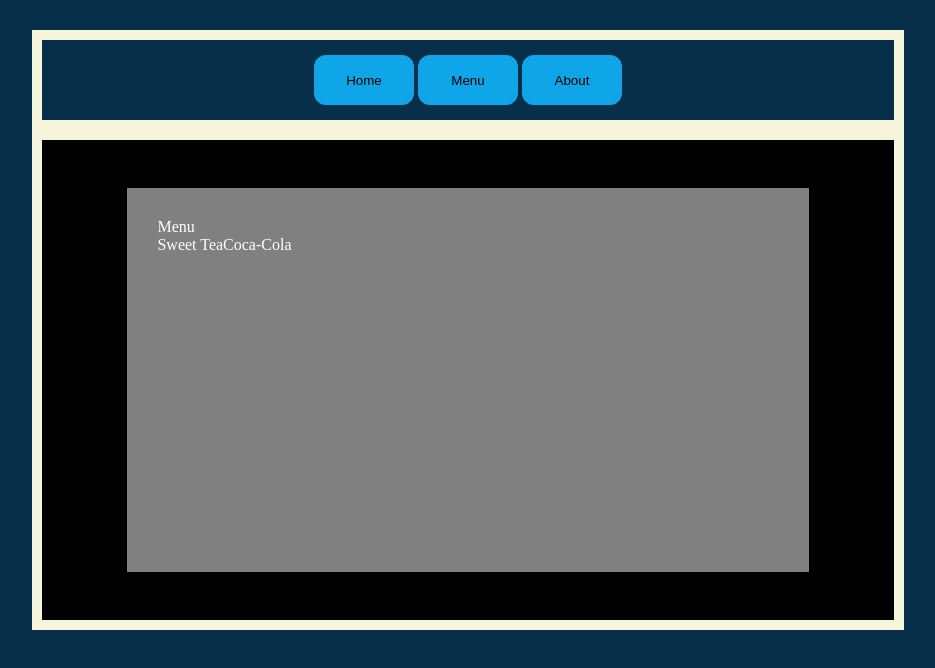
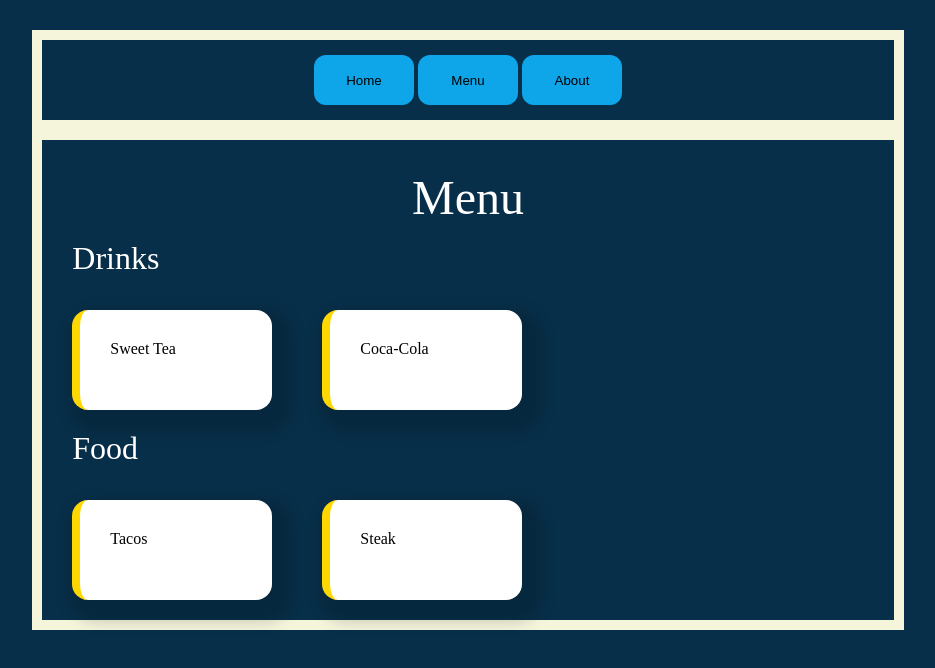
Before and after one commit to Junior4144/Restaurant-Page-Project, a website built with webpack: page src/template.html in a window 1280 px wide. Both pictures are taken after a click on the button "Menu". Shown: the whole page, without its empty margins (172-1107 px from the left). Built offline with nearby package versions, Linux system fonts and the light colour scheme.

Commit message:
Feat: menu section basic layout implemented

```diff
--- a/src/page-load.js
+++ b/src/page-load.js
@@ -26,31 +26,63 @@ export function home(){
 export function menu(){
     const content = document.getElementById('content');
 
-    const menu = document.createElement('div');
-    menu.classList.add('menu')
+    const menu_container = document.createElement('div');
+    menu_container.classList.add('menu-container')
 
     const headLine = document.createElement('div');
     headLine.classList.add("headLine");
     headLine.textContent = "Menu";
 
-    const drinksMenu = document.createElement('div');
-    drinksMenu.classList.add("drinkMenu");
+    //drinks title
+    const drink_title = document.createElement('div');
+    drink_title.classList.add("drink-title");
+    drink_title.textContent = "Drinks"
+    //drinks menu
 
 
+    const drinks_container = document.createElement('div');
+    drinks_container.classList.add("drinks-container");
 
-    const drink1 = document.createElement('div');
-    drink1.textContent = "Sweet Tea";
+    const drink_card_1 = document.createElement('div');
+    drink_card_1.classList.add('card')
+    drink_card_1.textContent = "Sweet Tea";
 
-    const drink2 = document.createElement('div');
-    drink2.textContent = "Coca-Cola";
+    const drink_card_2 = document.createElement('div');
+    drink_card_2.classList.add('card')
+    drink_card_2.textContent = "Coca-Cola";
 
-    drinksMenu.appendChild(drink1);
-    drinksMenu.appendChild(drink2);
+    drinks_container.appendChild(drink_card_1);
+    drinks_container.appendChild(drink_card_2);
 
-    menu.appendChild(headLine);
-    menu.appendChild(drinksMenu);
+    // food title
+    const food_title = document.createElement('div');
+    food_title.classList.add("food-title");
+    food_title.textContent = "Food";
 
-    content.appendChild(menu)
+    // food menu
+    const food_container = document.createElement('div');
+    food_container.classList.add("food-container");
+
+    const food_card_1 = document.createElement('div');
+    food_card_1.textContent = "Tacos";
+    food_card_1.classList.add('card');
+
+    const food_card_2 = document.createElement('div');
+    food_card_2.textContent = "Steak";
+    food_card_2.classList.add('card')
+
+    food_container.appendChild(food_card_1);
+    food_container.appendChild(food_card_2);
+
+    //adding to menu
+
+    menu_container.appendChild(headLine);
+    menu_container.appendChild(drink_title);
+    menu_container.appendChild(drinks_container);
+    menu_container.appendChild(food_title);
+    menu_container.appendChild(food_container);
+
+    content.appendChild(menu_container);
 
 
 
--- a/src/styles.css
+++ b/src/styles.css
@@ -33,7 +33,7 @@ body{
     justify-content: center;
     align-items: center;
 
-    background-color: black;
+
 
     height:500px;
 
@@ -67,18 +67,56 @@ button:active{
 
 /*  Menu */
 
-.menu{
-    height:80%;
-    width:80%;
-    display:flex;
-    flex-direction: column;
+.menu-container{
+    height:100%;
+    width:100%;
 
-    background-color: grey;
     padding:30px;
+
+    display: grid;
+    grid-template-columns: 1fr;
+    grid-template-rows: 50px  50px auto 50px auto;
+    grid-template-areas:
+    "title"
+    "drinks-title"
+    "drinks-container"
+    "food-title"
+    "food-container";
+    gap:20px;
 }
 .headLine{
+   grid-area: title;
+   display:flex;
+   justify-content: center;
+   font-size: 3rem;
 
 }
-.drinkMenu{
+.drink-title, .food-title{
+    font-size: 2rem;
+}
+.drinks-container{
+    grid-area: drinks-container;
+    display:grid;
+    grid-template-columns: repeat(auto-fit, minmax(200px, 250px));
+
+}
+.card{
+    background-color: white;
+    width: 200px;
+    height:100px;
+
+    padding:30px;
+
+    color: black;
+    box-shadow: rgba(0, 0, 0, 0.15) 9px 11px 14px 12px;
+    border-radius: 16px;
+
+    border-left: 8px solid gold;
+
     display:flex;
+    justify-content: flex-start;
 }
+.food-container{
+    display:grid;
+    grid-template-columns: repeat(auto-fit, minmax(200px, 250px));
+}
```
